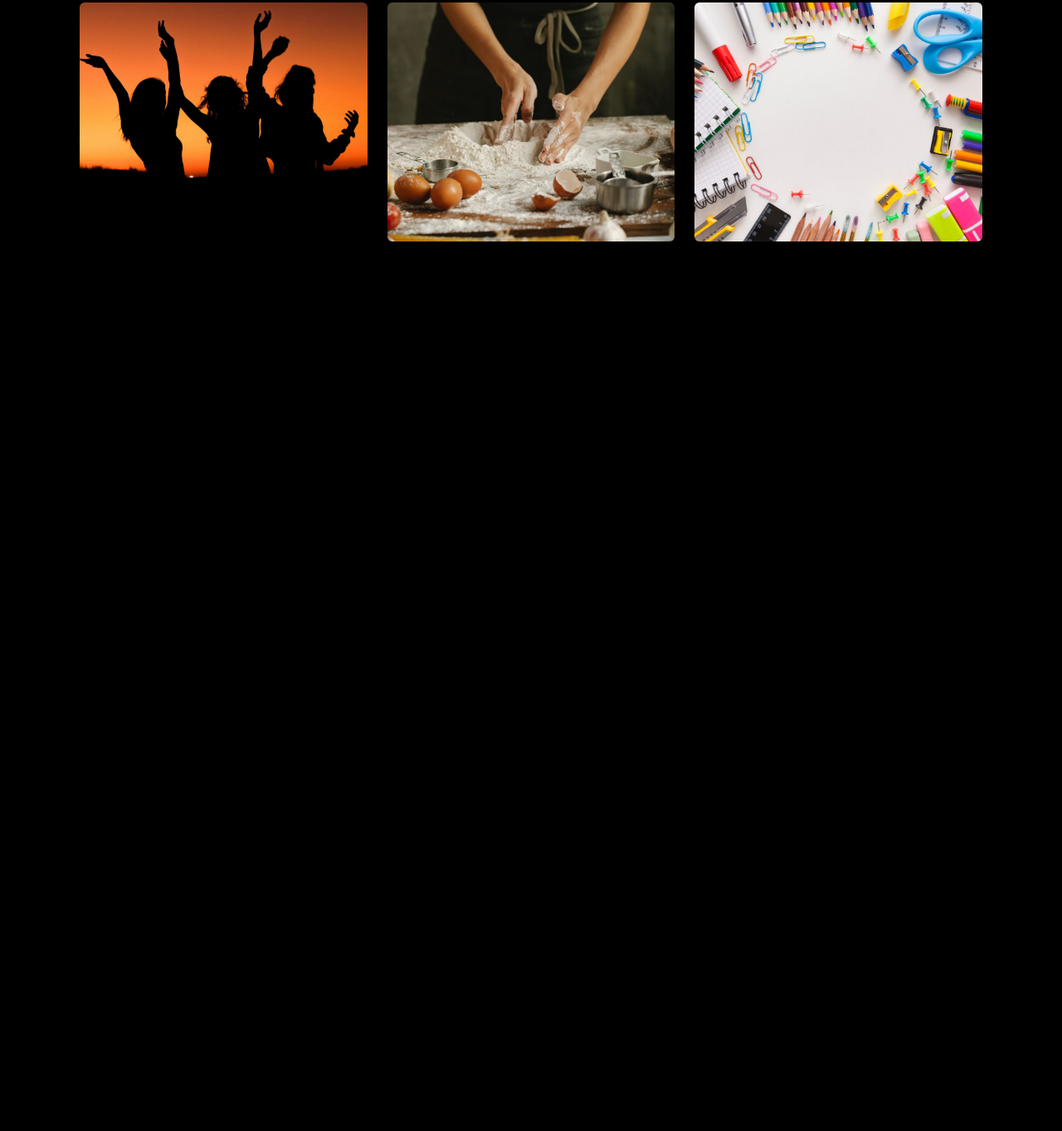
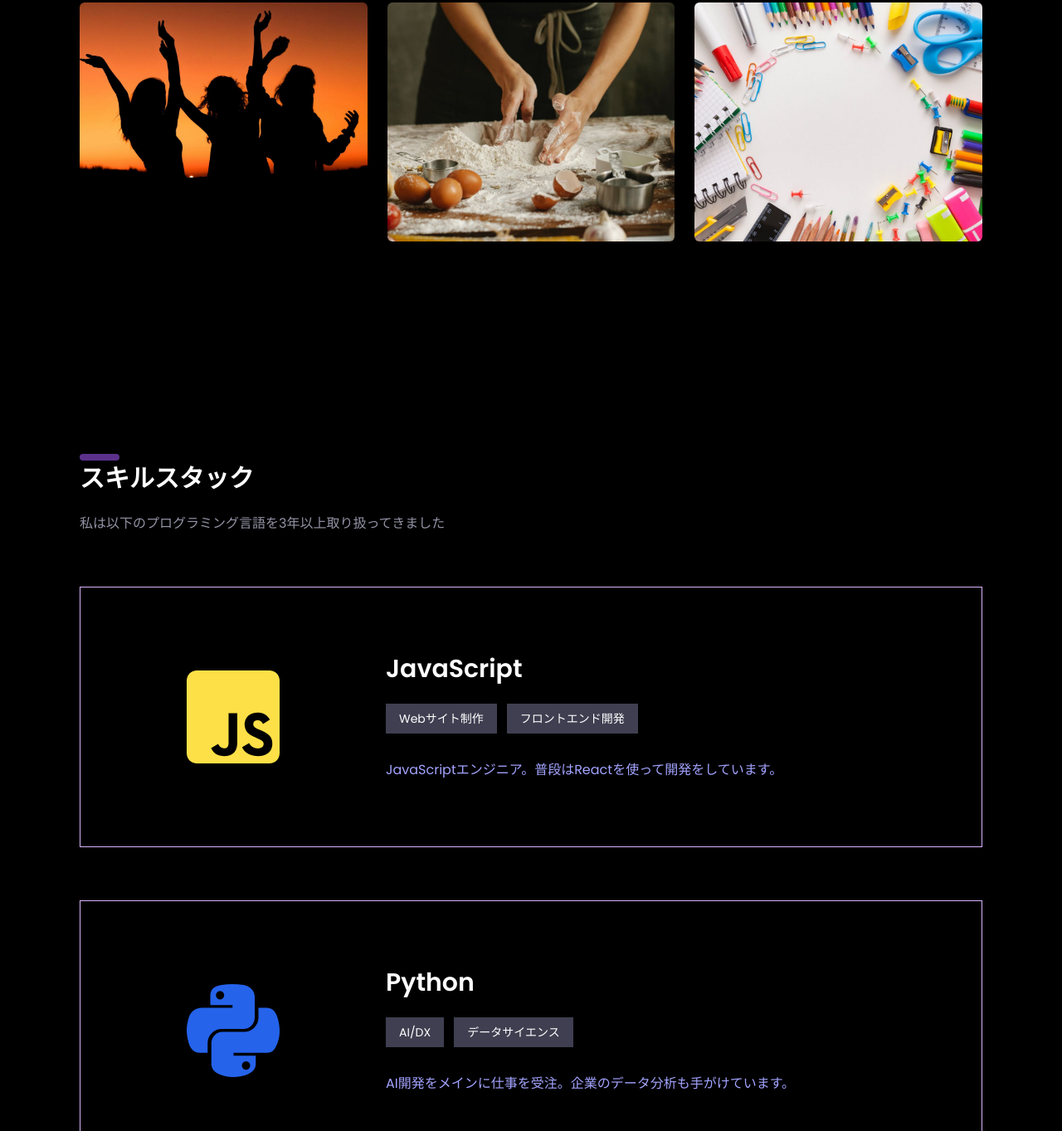
Before and after one commit to Takashi-Matsumura/STC2023-portfolio, a website: page src/index.html in a window 1280 px wide. Shown: the part 1437-2800 px from the top of the page at 83% size. Before the commit the page ends 1728 px from the top, so only its background shows below. Drawn offline with Linux system fonts and the light colour scheme.

Commit message:
skill stack

```diff
--- a/src/index.html
+++ b/src/index.html
@@ -35,9 +35,9 @@
             >ポートフォリオ</a
           >
           <a
-            href="#clients"
+            href="#skills"
             class="hover:text-selected-text transition-all duration-300"
-            >お客様</a
+            >スキル一覧</a
           >
           <a href="#contact"
             ><button
@@ -127,5 +127,93 @@
         </div>
       </section>
     </div>
+
+    <!-- Skill stack -->
+    <div
+      id="skills"
+      class="container mt-64 flex justify-between items-center mx-auto px-8 md:px-14 lg:px-24 w-full"
+    >
+      <section class="w-full">
+        <h2 class="secondary-title">スキルスタック</h2>
+        <p class="section-paragraph">
+          私は以下のプログラミング言語を3年以上取り扱ってきました
+        </p>
+        <div class="my-16">
+          <div
+            class="w-full border border-purple-300 p-16 lg:px-32 lg:py-20 flex justify-center lg:justify-start flex-wrap lg:space-x-32 hover:border-yellow-300 transition-all duration-300 cursor-pointer"
+          >
+            <!-- Log -->
+            <div class="mb-6 lg:mb-0 self-center">
+              <i class="fa-brands fa-square-js text-9xl text-yellow-300"></i>
+            </div>
+            <!-- Explanation -->
+            <div
+              class="text-center flex flex-wrap justify-center lg:text-left lg:block"
+            >
+              <h3 class="text-3xl font-semibold">JavaScript</h3>
+              <div
+                class="flex flex-wrap w-full justify-center gap-3 lg:w-auto lg:justify-start mt-6 mb-8"
+              >
+                <div class="badge">Webサイト制作</div>
+                <div class="badge">フロントエンド開発</div>
+              </div>
+              <p class="text-selected-text">
+                JavaScriptエンジニア。普段はReactを使って開発をしています。
+              </p>
+            </div>
+          </div>
+        </div>
+        <div class="my-16">
+          <div
+            class="w-full border border-purple-300 p-16 lg:px-32 lg:py-20 flex justify-center lg:justify-start flex-wrap lg:space-x-32 hover:border-blue-600 transition-all duration-300 cursor-pointer"
+          >
+            <!-- Log -->
+            <div class="mb-6 lg:mb-0 self-center">
+              <i class="fa-brands fa-python text-9xl text-blue-600"></i>
+            </div>
+            <!-- Explanation -->
+            <div
+              class="text-center flex flex-wrap justify-center lg:text-left lg:block"
+            >
+              <h3 class="text-3xl font-semibold">Python</h3>
+              <div
+                class="flex flex-wrap w-full justify-center gap-3 lg:w-auto lg:justify-start mt-6 mb-8"
+              >
+                <div class="badge">AI/DX</div>
+                <div class="badge">データサイエンス</div>
+              </div>
+              <p class="text-selected-text">
+                AI開発をメインに仕事を受注。企業のデータ分析も手がけています。
+              </p>
+            </div>
+          </div>
+        </div>
+        <div class="my-16">
+          <div
+            class="w-full border border-purple-300 p-16 lg:px-32 lg:py-20 flex justify-center lg:justify-start flex-wrap lg:space-x-32 hover:border-orange-400 transition-all duration-300 cursor-pointer"
+          >
+            <!-- Log -->
+            <div class="mb-6 lg:mb-0 self-center">
+              <i class="fa-brands fa-html5 text-9xl text-orange-400"></i>
+            </div>
+            <!-- Explanation -->
+            <div
+              class="text-center flex flex-wrap justify-center lg:text-left lg:block"
+            >
+              <h3 class="text-3xl font-semibold">HTML/CSS</h3>
+              <div
+                class="flex flex-wrap w-full justify-center gap-3 lg:w-auto lg:justify-start mt-6 mb-8"
+              >
+                <div class="badge">UI/UX</div>
+                <div class="badge">ホームページ制作</div>
+              </div>
+              <p class="text-selected-text">
+                100社以上のホームページ制作を手がけてきました。作れないウェブサイトはありません。
+              </p>
+            </div>
+          </div>
+        </div>
+      </section>
+    </div>
   </body>
 </html>
--- a/src/input.css
+++ b/src/input.css
@@ -14,3 +14,7 @@
 .section-paragraph {
   @apply text-secondary my-6 w-full max-w-3xl;
 }
+
+.badge {
+  @apply px-4 py-2 text-sm bg-badge;
+}
--- a/tailwind.config.js
+++ b/tailwind.config.js
@@ -8,6 +8,7 @@ module.exports = {
         "selected-text": "#A3A3FF",
         theme: "#5c318c",
         secondary: "#9292A4",
+        badge: "#3F3F51",
       },
     },
     fontFamily: {
```
Also changed, not shown: dist/output.css.
